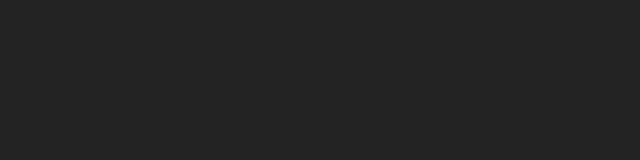
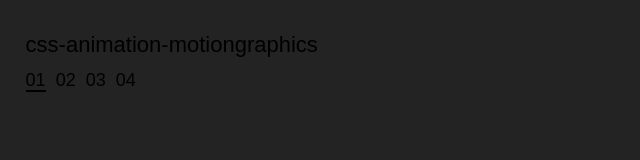
Before and after one commit to hisamikurita/css-animation-motiongraphics, a plain HTML site: page css-animation-01/index.html in a window 1280 px wide. Shown: the whole page, without its empty margins (0-640 px from the left). Drawn offline with Linux system fonts and the light colour scheme.

Commit message:
Add files via upload

```diff
--- a/css-animation-01/index.html
+++ b/css-animation-01/index.html
@@ -8,6 +8,15 @@
 <title>animation</title>
 </head>
 <body>
+    <div class="read">
+        <p>css-animation-motiongraphics</p>
+        <ul>
+            <li class="active"><a href="./index.html">01</a></li>
+            <li><a href="../css-animation-02/index.html">02</a></li>
+            <li><a href="../css-animation-03/index.html">03</a></li>
+            <li><a href="../css-animation-04/dist/index.html">04</a></li>
+        </ul>
+    </div>
     <div class="animation01">
         <div></div>
         <div></div>
--- a/css-animation-04/src/scss/style.scss
+++ b/css-animation-04/src/scss/style.scss
@@ -194,3 +194,52 @@ span {
     }
   }
 }
+
+/*==============
+read
+==============*/
+
+.read {
+  position: fixed;
+  top: 4%;
+  left: 2%;
+  z-index: 10000;
+  margin: 0;
+  padding: 0;
+  font-size: 22px;
+  font-family: Arial, Helvetica, sans-serif;
+}
+
+.read p {
+  margin: 0 0 8px 0;
+}
+
+.read ul {
+  display: flex;
+  margin: 0;
+  padding: 0;
+}
+
+.read li {
+  list-style: none;
+  margin: 0;
+  padding: 0 10px 0 0;
+}
+
+.read a {
+  color: inherit;
+  font-size: 18px;
+  text-decoration: none;
+}
+
+.read .active a {
+  border-bottom: solid 2px #000;
+}
+
+.read a:hover {
+  color: rgb(31, 60, 248);
+}
+
+.read .active a:hover {
+  border-bottom: solid 2px rgb(31, 60, 248);
+}
```
Also changed, not shown: css-animation-02/index.html (+9 -0 lines), css-animation-03/index.html (+9 -0 lines), css-animation-01/css/style.css, css-animation-02/css/style.css, css-animation-03/css/style.css, css-animation-04/dist/css/style.css, css-animation-04/dist/index.html.
